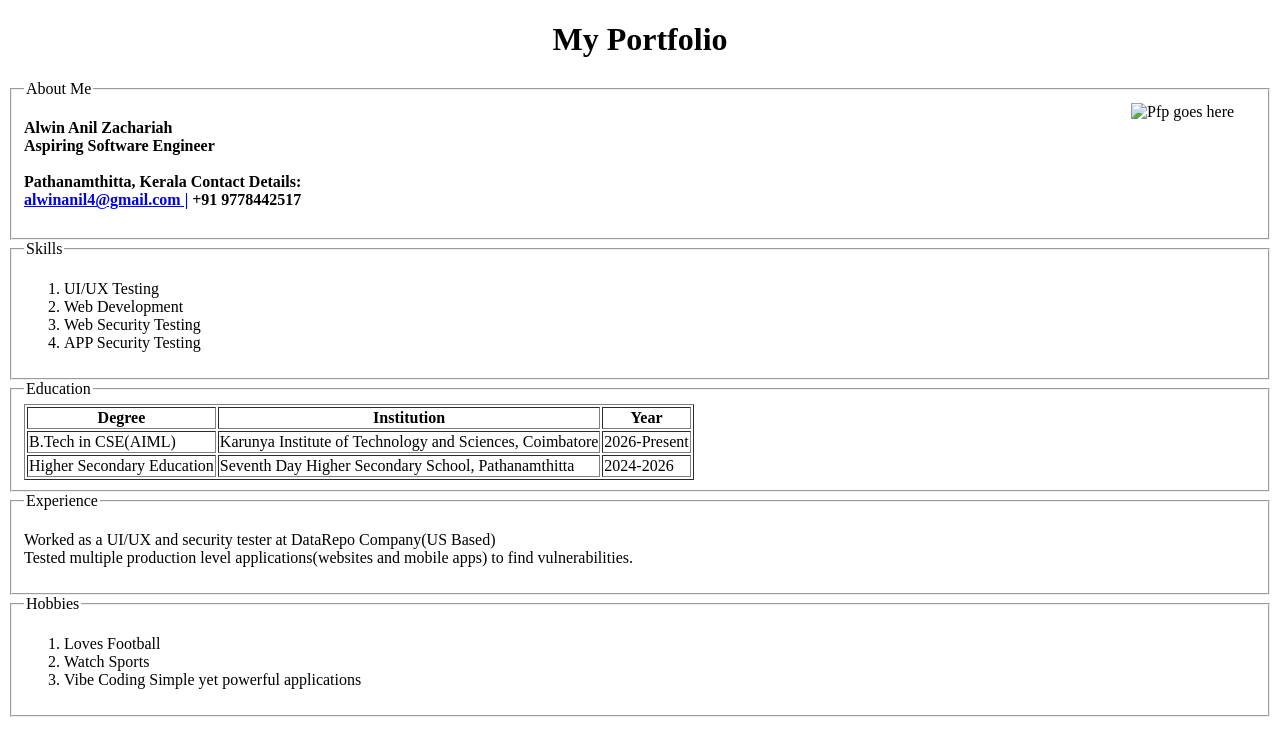
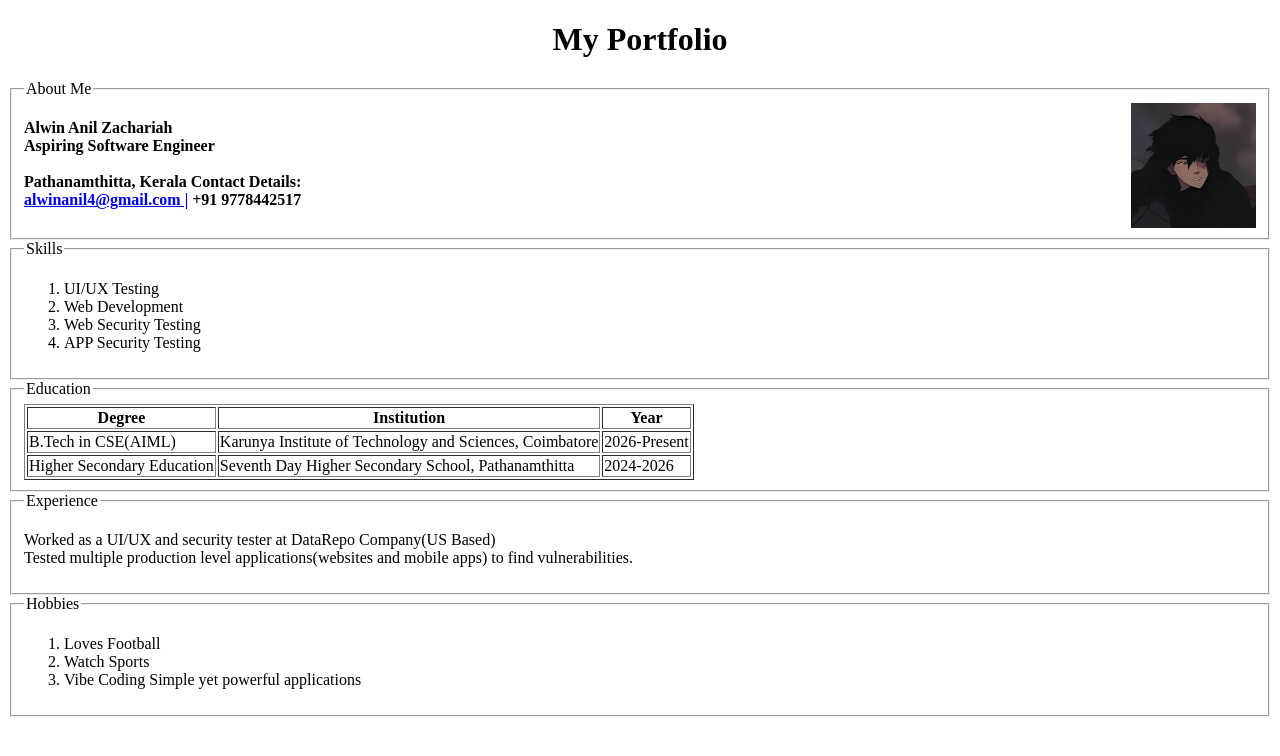
Before and after one commit to alwinanil4/my-portfolio, a plain HTML site: page index.html in a window 1280 px wide. Drawn offline with Linux system fonts and the light colour scheme.

Commit message:
Update index.html

```diff
--- a/index.html
+++ b/index.html
@@ -8,7 +8,7 @@
             <h1 style="text-align: center;">My Portfolio</h1>
             <div>
                 <fieldset>
-                     <img src="/28-08/profile.jpg" alt="Pfp goes here" style="float:right;width:125px;height:125px">
+                     <img src="profile.jpg" alt="Pfp goes here" style="float:right;width:125px;height:125px">
                     <legend>About Me</legend>
                 <p style="text-align: left;"> <b>Alwin Anil Zachariah <br></b>
                     <b>Aspiring Software Engineer <br><br></b>
```
